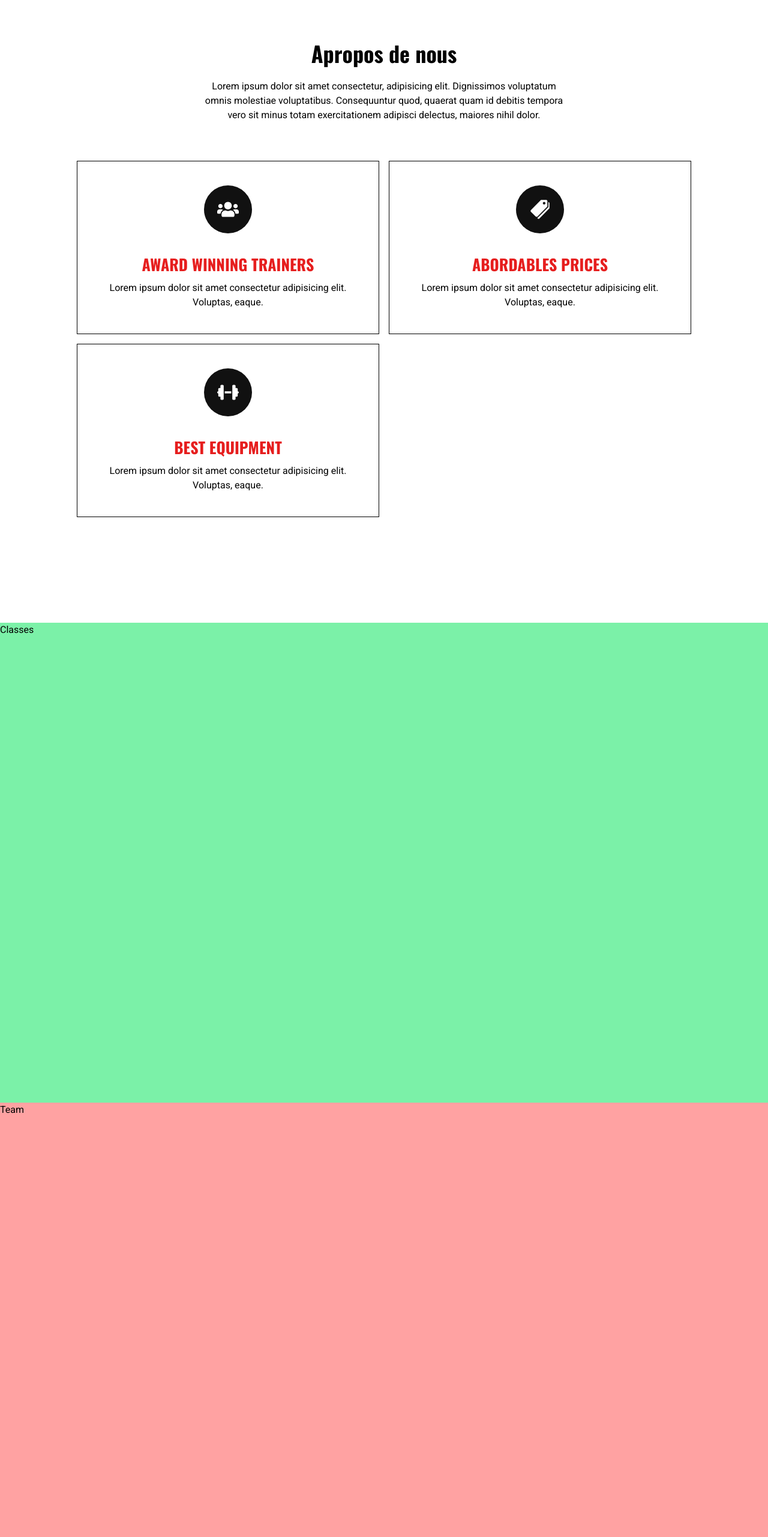
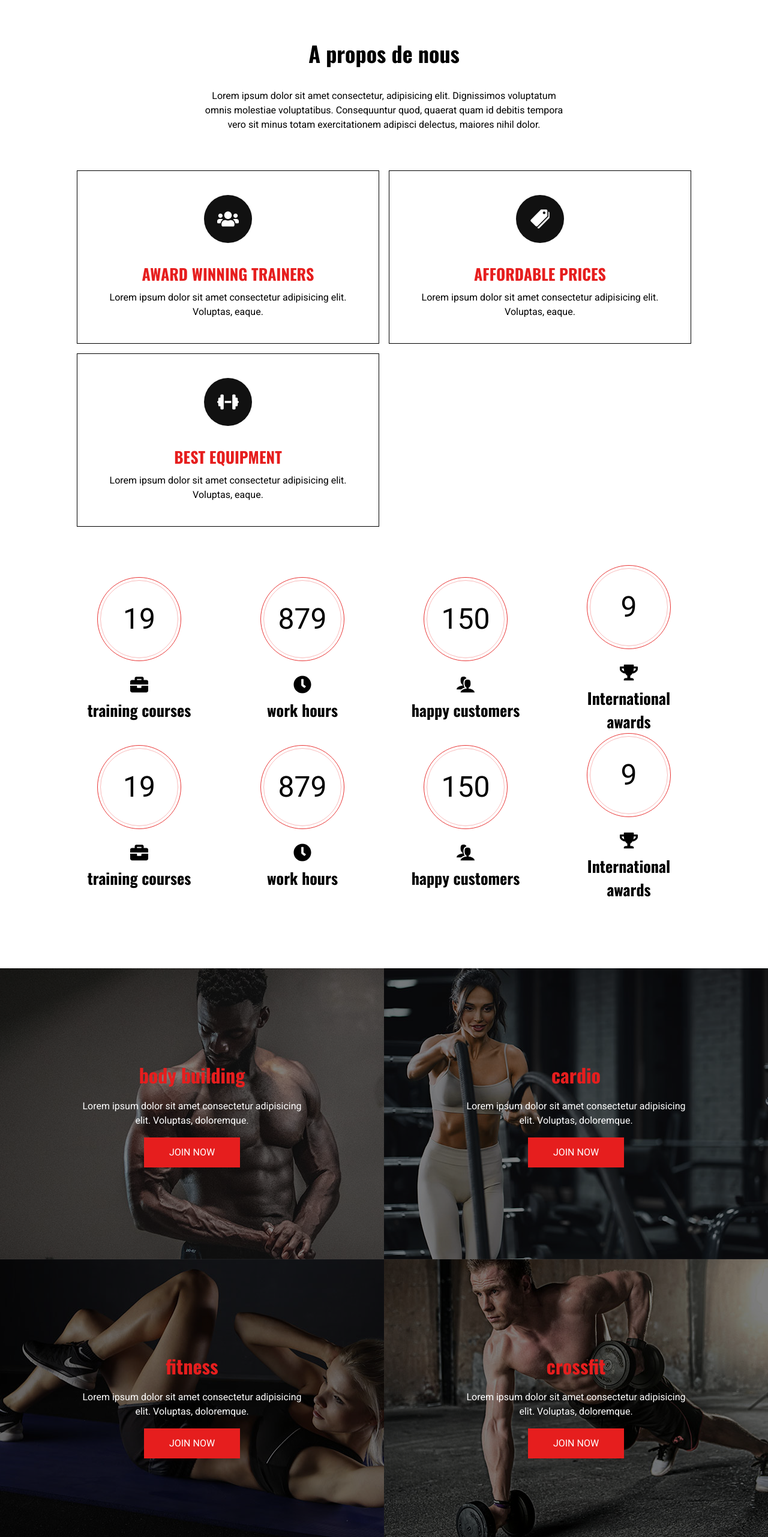
Before and after one commit to Juniorkaniki/GymConnect, a Next.js app: page / in a window 1280 px wide. Shown: the part 914-3476 px from the top of the page at 60% size. Built offline with nearby package versions, Linux system fonts and the light colour scheme.

Commit message:
debut classes

```diff
--- a/components/About.tsx
+++ b/components/About.tsx
@@ -6,8 +6,8 @@ import { FaDumbbell } from "react-icons/fa6";
 
 import { motion } from "framer-motion";
 import { fadeIn } from "@/lib/variants";
-import { title } from "process";
-import { div } from "framer-motion/client";
+import Archievements from "./Archievements";
+import Achievements from "./Archievements";
 
 const featured = [
   {
@@ -18,7 +18,7 @@ const featured = [
   },
   {
     icon: <IoIosPricetags />,
-    title: "abordables prices",
+    title: "affordable prices",
     subtitle:
       "Lorem ipsum dolor sit amet consectetur adipisicing elit. Voluptas, eaque.",
   },
@@ -34,20 +34,41 @@ const About = () => {
   return (
     <section className="pt-8 pb-14 lg:pt-16 lg:pb-28" id="about">
       <div className="container mx-auto">
-        <div className="flex flex-col items-center gap-4 md-8 mb-16">
-          <h2 className="h2 text-center">Apropos de nous</h2>
-          <p className="max-w-[600px] mx-auto text-center">
+        <div className="flex flex-col items-center gap-4 md:gap-8 mb-16">
+          <motion.h2
+            className="h2 text-center"
+            variants={fadeIn("up", 0.4)}
+            initial="hidden"
+            whileInView="show"
+            viewport={{ once: false, amount: 0.3 }}
+          >
+            A propos de nous
+          </motion.h2>
+
+          <motion.p
+            variants={fadeIn("up", 0.4)}
+            initial="hidden"
+            whileInView="show"
+            viewport={{ once: false, amount: 0.3 }}
+            className="max-w-[600px] mx-auto text-center"
+          >
             Lorem ipsum dolor sit amet consectetur, adipisicing elit.
             Dignissimos voluptatum omnis molestiae voluptatibus. Consequuntur
             quod, quaerat quam id debitis tempora vero sit minus totam
             exercitationem adipisci delectus, maiores nihil dolor.
-          </p>
+          </motion.p>
         </div>
-        {/* featured  items*/}
 
-        <div className="grid grid-cols-1 md:grid-cols-2 xl:grid-cols-3 gap-4 mb-16   ">
-          {featured.map((feature, index) => {
-            return (
+        {/* featured items */}
+
+        <motion.div
+          variants={fadeIn("up", 0.8)}
+          initial="hidden"
+          whileInView="show"
+          viewport={{ once: false, amount: 0.3 }}
+          className="grid grid-cols-1 md:grid-cols-2 xl:grid-cols-3 gap-4 mb-16"
+        >
+          {featured.map((feature, index) => (
             <div
               className="flex flex-col items-center text-center gap-4 border p-10"
               key={index}
@@ -55,14 +76,26 @@ const About = () => {
               <div className="text-4xl bg-primary-300 text-white w-[80px] h-[80px] rounded-full flex items-center justify-center mb-4">
                 {feature.icon}
               </div>
+
               <div className="flex flex-col justify-center items-center gap-2 text-center">
                 <h4 className="h4 text-accent uppercase">{feature.title}</h4>
                 <p>{feature.subtitle}</p>
               </div>
             </div>
-            );
-          })}
-        </div>
+          ))}
+        </motion.div>
+
+        {/* Achievements */}
+        <motion.div
+         variants={fadeIn("up", 1)}
+          initial="hidden"
+          whileInView="show"
+          viewport={{ once: false, amount: 0.3 }}
+        >
+          <Achievements />
+        </motion.div>
+
+        <Archievements />
       </div>
     </section>
   );
--- /dev/null
+++ b/components/Archievements.tsx
@@ -0,0 +1,86 @@
+"use client";
+
+import CountUp from "react-countup";
+import { FaBriefcase, FaClock, FaTrophy } from "react-icons/fa";
+import { ImUsers } from "react-icons/im";
+
+import { motion, useInView, Variants } from "framer-motion";
+import { useRef } from "react";
+
+const stats = [
+  { number: 19, icon: FaBriefcase, text: "training courses" },
+  { number: 879, icon: FaClock, text: "work hours" },
+  { number: 150, icon: ImUsers, text: "happy customers" },
+  { number: 9, icon: FaTrophy, text: "International awards" },
+];
+
+// animation container
+const statsContainerVariant: Variants = {
+  hidden: { opacity: 0 },
+  show: {
+    opacity: 1,
+    transition: {
+      staggerChildren: 0.4,
+      duration: 0.5,
+      ease: "linear",
+    },
+  },
+};
+
+// animation item
+const statsItem: Variants = {
+  hidden: { opacity: 0, y: 20 },
+  show: {
+    opacity: 1,
+    y: 0,
+    transition: {
+      duration: 0.5,
+      ease: [0.25, 0.6, 0.3, 0.8] as const,
+    },
+  },
+};
+
+const Achievements = () => {
+  const ref = useRef(null);
+  const isInView = useInView(ref, { once: true });
+
+  return (
+    <section>
+      <div className="container mx-auto">
+        <motion.div
+          ref={ref}
+          variants={statsContainerVariant}
+          initial="hidden"
+          whileInView="show"
+          viewport={{ once: false, amount: 0.3 }}
+          className="grid grid-cols-2 md:grid-cols-4 gap-16"
+        >
+          {stats.map((item, index) => (
+            <motion.div
+              variants={statsItem}
+              className="flex flex-col justify-center items-center"
+              key={index}
+            >
+              {/* circle */}
+              <div className="border border-accent/90 w-[140px] h-[140px] mx-auto rounded-full p-1 mb-6">
+                <div className="border border-accent/30 w-full h-full flex items-center justify-center text-5xl rounded-full">
+                  {isInView && (
+                    <CountUp start={0} end={item.number} duration={3} />
+                  )}
+                </div>
+              </div>
+
+              {/* text */}
+              <div className="flex flex-col justify-center items-center text-center">
+                <item.icon className="text-3xl mb-2" />
+                <h4 className="h4">{item.text}</h4>
+              </div>
+            </motion.div>
+          ))}
+        </motion.div>
+      </div>
+    </section>
+  );
+};
+
+export default Achievements;
--- a/components/Classes.tsx
+++ b/components/Classes.tsx
@@ -1,9 +1,74 @@
+"use client";
+
+import Image from "next/image";
+import { motion } from "framer-motion";
+import { fadeIn } from "@/lib/variants";
+import CustomButton from "./CustomButton";
+
+const classes = [
+  {
+    name: "body building",
+    description:
+      "Lorem ipsum dolor sit amet consectetur adipisicing elit. Voluptas, doloremque.",
+    img: "/assets/img/classes/bodybuilding.jpg",
+  },
+  {
+    name: "cardio",
+    description:
+      "Lorem ipsum dolor sit amet consectetur adipisicing elit. Voluptas, doloremque.",
+    img: "/assets/img/classes/cardio.jpg",
+  },
+  {
+    name: "fitness",
+    description:
+      "Lorem ipsum dolor sit amet consectetur adipisicing elit. Voluptas, doloremque.",
+    img: "/assets/img/classes/fitness.jpg",
+  },
+  {
+    name: "crossfit",
+    description:
+      "Lorem ipsum dolor sit amet consectetur adipisicing elit. Voluptas, doloremque.",
+    img: "/assets/img/classes/crossfit.jpg",
+  },
+];
 
 const Classes = () => {
   return (
-    <section  className="h-screen bg-green-300" id="class">Classes</section >
+    <section id="class">
+      <div className="grid grid-cols-1 lg:grid-cols-2">
+        {classes.map((item, index) => {
+          return (
+            <div
+              className="relative w-full h-[300px] lg:h-[485px] flex justify-center items-center"
+              key={index}
+            >
+              {/* image */}
+              <Image
+                src={item.img}
+                alt={item.name}
+                fill
+                className="object-cover"
+              />
+
+              {/* overlay */}
+              <div className="absolute inset-0 bg-black/50 z-10"></div>
+
+              {/* text & button */}
+              <div className="relative z-20 max-w-[380px] text-center flex flex-col items-center gap-4">
+                <h3 className="h3 text-accent">{item.name}</h3>
+                <p className="text-white">{item.description}</p>
+
+                <CustomButton
+                  text="Join Now"
+                  containerStyles="w-[160px] h-[50px]"
+                />
+              </div>
+            </div>
+          );
+        })}
+      </div>
+    </section>
   );
-
-}
+};
 
 export default Classes;
--- a/package.json
+++ b/package.json
@@ -12,6 +12,7 @@
     "framer-motion": "^12.35.2",
     "next": "16.1.6",
     "react": "19.2.3",
+    "react-countup": "^6.5.3",
     "react-dom": "19.2.3",
     "react-icons": "^5.6.0",
     "react-scroll": "^1.9.3",
```
Also changed, not shown: 1 other file (tests, documents, lock files or other folders). Lines whose indentation alone changed are shown as unchanged.
